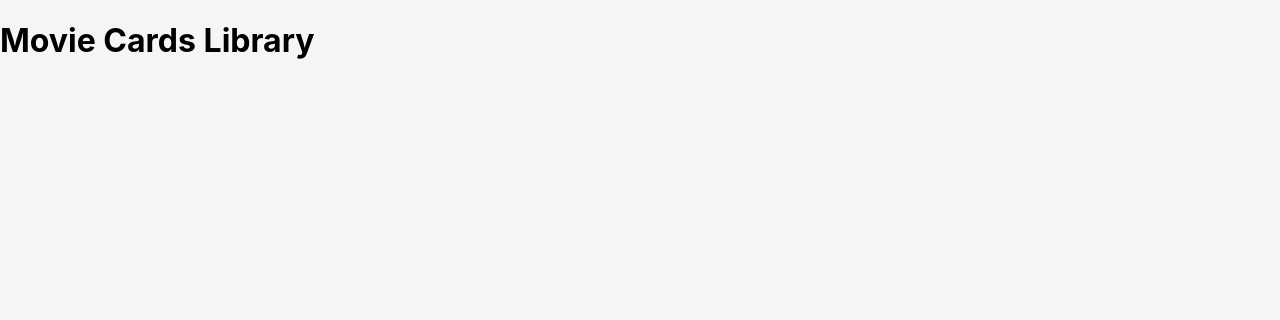
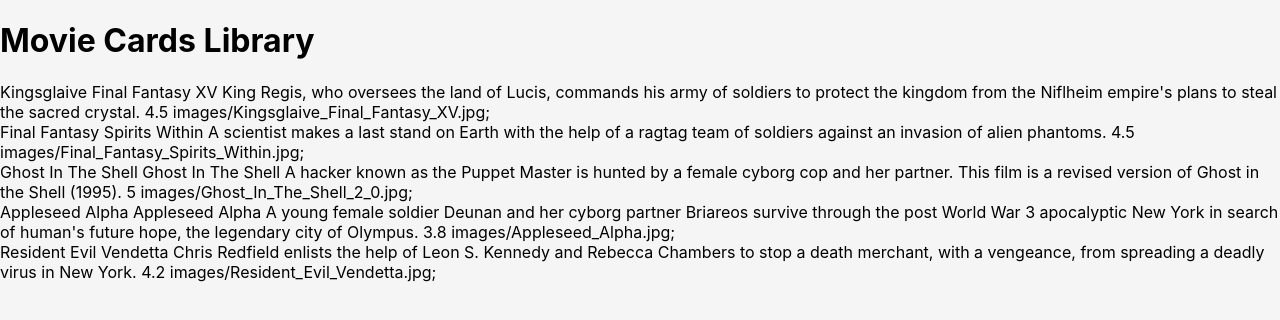
Before and after one commit to victorjunior95/sd-08-project-movie-cards-library, a React (Create React App) app: page / in a window 1280 px wide. Shown: the top 320 px of the page. Built offline with nearby package versions, Linux system fonts and the light colour scheme.

Commit message:
Adicionado requisito 2 - renderizar o componente MovieList

```diff
--- a/package.json
+++ b/package.json
@@ -5,6 +5,7 @@
   "dependencies": {
     "acorn": ">=7.1.1",
     "minimist": ">=1.2.3",
+    "prop-types": "^15.7.2",
     "react": "^16.11.0",
     "react-dom": "^16.11.0",
     "react-scripts": "^3.2.0",
--- a/src/App.js
+++ b/src/App.js
@@ -1,6 +1,8 @@
 import React from 'react';
 
 import Header from './components/Header';
+import MovieList from './components/MovieList';
+import movies from './data';
 
 import './App.css';
 
@@ -8,6 +10,7 @@ function App() {
   return (
     <div className="App">
       <Header />
+      <MovieList movies={ movies } />
     </div>
   );
 }
--- a/src/components/MovieCard.jsx
+++ b/src/components/MovieCard.jsx
@@ -1 +1,27 @@
 // implement MovieCard component here
+import React from 'react';
+import PropTypes from 'prop-types';
+
+class MovieCard extends React.Component {
+  render() {
+    const { title, subtitle, storyline, rating, imagePath } = this.props.movie;
+
+    return (
+      <div>
+        {`${title} ${subtitle} ${storyline} ${rating} ${imagePath};`}
+      </div>
+    );
+  }
+}
+
+MovieCard.propTypes = {
+  movie: PropTypes.shape({
+    title: PropTypes.string.isRequired,
+    subtitle: PropTypes.string.isRequired,
+    storyline: PropTypes.string.isRequired,
+    rating: PropTypes.number.isRequired,
+    imagePath: PropTypes.string.isRequired,
+  }).isRequired,
+};
+
+export default MovieCard;
--- a/src/components/MovieList.jsx
+++ b/src/components/MovieList.jsx
@@ -1 +1,18 @@
 // implement MovieList component here
+import React from 'react';
+
+import MovieCard from './MovieCard';
+
+class MovieList extends React.Component {
+  render() {
+    const { movies } = this.props;
+
+    return (
+      <div>
+        {movies.map((movie) => <MovieCard movie={ movie } key={ movie.title } />)}
+      </div>
+    );
+  }
+}
+
+export default MovieList;
```
Also changed, not shown: 1 other file (tests, documents, lock files or other folders).
